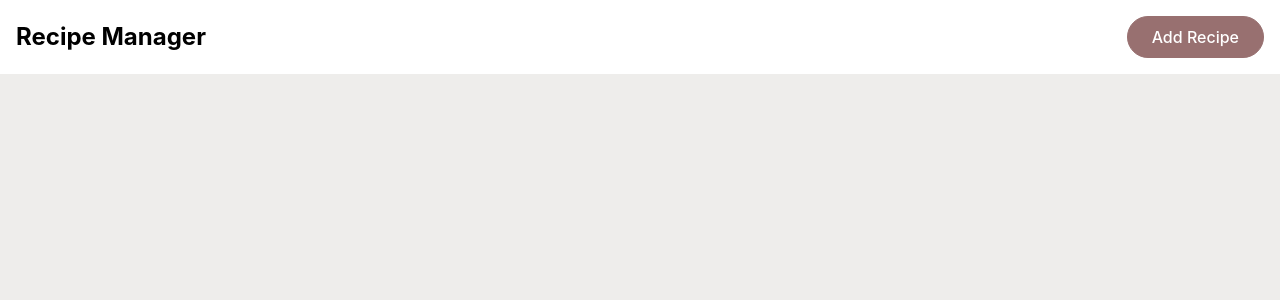
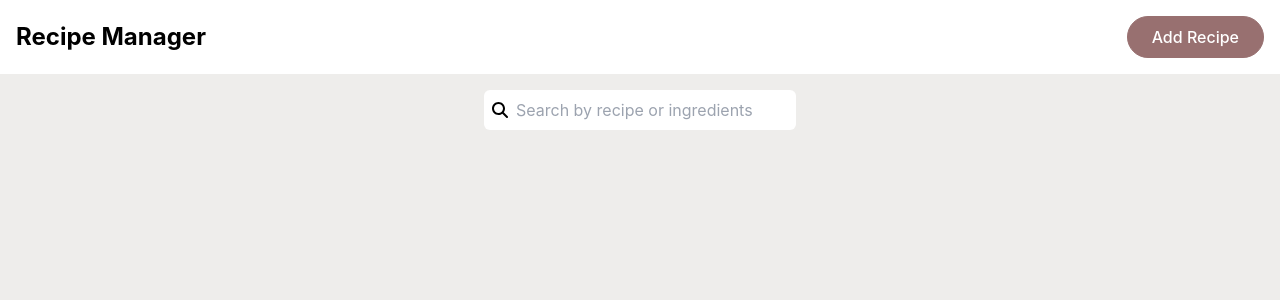
Before and after one commit to sntrix-dev/recipe-manager, a React (Create React App) app: page / in a window 1280 px wide. Shown: the top 300 px of the page. Built offline with nearby package versions, Linux system fonts and the light colour scheme.

Commit message:
implemented search functionality

```diff
--- a/src/App.jsx
+++ b/src/App.jsx
@@ -5,6 +5,7 @@ import Header from "./components/header";
 import Modal from "./design/components/Modal";
 import RecipeDataSource from "./components/RecipeDataSource";
 import Recipe from "./components/Recipe";
+import { SearchIcon } from "./design/icons";
 
 // title, image, ingredients list, preparation steps
 
@@ -13,6 +14,7 @@ function App() {
   const [modalType, setModalType] = useState("add");
   const [recipe, setRecipe] = useState([]);
   const [editData, setEditData] = useState(null);
+  const [searchTerm, setSearchTerm] = useState("");
 
   return (
     <div className="App">
@@ -22,6 +24,21 @@ function App() {
           setModalType("add");
         }}
       />
+      <div className="w-full max-w-[1500px] mx-auto px-4 pt-4 flex items-center justify-center gap-10">
+        <div className="relative min-w-[15rem] w-[25%]">
+          <input
+            type="text"
+            name="search"
+            placeholder="Search by recipe or ingredients"
+            className="bg-light outline-none border-none pl-8 pr-4 py-2 rounded-md w-full"
+            value={searchTerm}
+            onChange={(e) => setSearchTerm(e.target.value)}
+          />
+          <div className="absolute left-2 top-[calc(50%_-_8px)]">
+            <SearchIcon />
+          </div>
+        </div>
+      </div>
       <main className="w-full max-w-[1500px] mx-auto px-4 py-10 grid grid-cols-2 gap-4">
         <RecipeDataSource
           newRecipe={recipe}
@@ -31,6 +48,7 @@ function App() {
             setModalType("edit");
             setEditData(data);
           }}
+          searchTerm={searchTerm.toLowerCase().replace(" ", "")}
         >
           <Recipe />
         </RecipeDataSource>
--- a/src/components/AddRecipeModal.jsx
+++ b/src/components/AddRecipeModal.jsx
@@ -60,6 +60,7 @@ const AddRecipe = ({ type, getData, onClose, data, getEditData }) => {
       name: recipeName,
       ingredients,
       steps,
+      show: true,
     };
 
     if (window.localStorage) {
--- a/src/components/RecipeDataSource.jsx
+++ b/src/components/RecipeDataSource.jsx
@@ -7,8 +7,15 @@ import React, {
   useState,
 } from "react";
 
-const RecipeDataSource = ({ children, newRecipe = {}, onEdit, editData }) => {
+const RecipeDataSource = ({
+  children,
+  newRecipe = {},
+  onEdit,
+  editData,
+  searchTerm,
+}) => {
   const [recipes, setRecipes] = useState([]);
+  const [filteredRecipe, setFilteredRecipe] = useState([]);
 
   // Getting data from localStorage on Mount
   useEffect(() => {
@@ -39,6 +46,37 @@ const RecipeDataSource = ({ children, newRecipe = {}, onEdit, editData }) => {
     }
   }, [editData]);
 
+  //when search is triggered
+  useEffect(() => {
+    if (searchTerm) {
+      const items = recipes.map((recipe) => {
+        let show = false;
+        // check for name
+        const name = recipe.name
+          .toLowerCase()
+          .replace(" ", "")
+          .slice(0, searchTerm.length);
+        if (name === searchTerm) {
+          show = true;
+        }
+        // check for ingredinets
+        recipe.ingredients?.forEach((ingredient) => {
+          ingredient = ingredient
+            .toLowerCase()
+            .replace(" ", "")
+            .slice(0, searchTerm.length);
+          if (ingredient === searchTerm) {
+            show = true;
+          }
+        });
+
+        return { ...recipe, show };
+      });
+      setFilteredRecipe(items);
+    } else {
+    }
+  }, [searchTerm]);
+
   const handleDelete = (id) => {
     if (!!window) {
       const filteredData = recipes.filter((recipe) => recipe.id !== id);
@@ -49,7 +87,8 @@ const RecipeDataSource = ({ children, newRecipe = {}, onEdit, editData }) => {
 
   return (
     <>
-      {recipes.map((recipe, index) => {
+      {(!!searchTerm ? filteredRecipe : recipes).map((recipe, index) => {
+        if (recipe.show) {
           return Children.map(children, (child) => {
             if (isValidElement(child)) {
               {
@@ -61,10 +100,12 @@ const RecipeDataSource = ({ children, newRecipe = {}, onEdit, editData }) => {
                   onDelete: () => handleDelete(recipe.id),
                 });
               }
-          } else {
+            }
             return <Fragment />;
+          });
         }
-        });
+
+        return <Fragment />;
       })}
     </>
   );
--- a/src/design/icons.jsx
+++ b/src/design/icons.jsx
@@ -39,3 +39,17 @@ export const DeleteIcon = ({ size = 16, color = "currentColor" }) => (
     />
   </svg>
 );
+
+export const SearchIcon = ({ size = 16, color = "currentColor" }) => (
+  <svg
+    xmlns="http://www.w3.org/2000/svg"
+    viewBox="0 0 512 512"
+    width={size}
+    height={size}
+  >
+    <path
+      d="M416 208c0 45.9-14.9 88.3-40 122.7L502.6 457.4c12.5 12.5 12.5 32.8 0 45.3s-32.8 12.5-45.3 0L330.7 376c-34.4 25.2-76.8 40-122.7 40C93.1 416 0 322.9 0 208S93.1 0 208 0S416 93.1 416 208zM208 352a144 144 0 1 0 0-288 144 144 0 1 0 0 288z"
+      fill={color}
+    />
+  </svg>
+);
```
Lines whose indentation alone changed are shown as unchanged.
